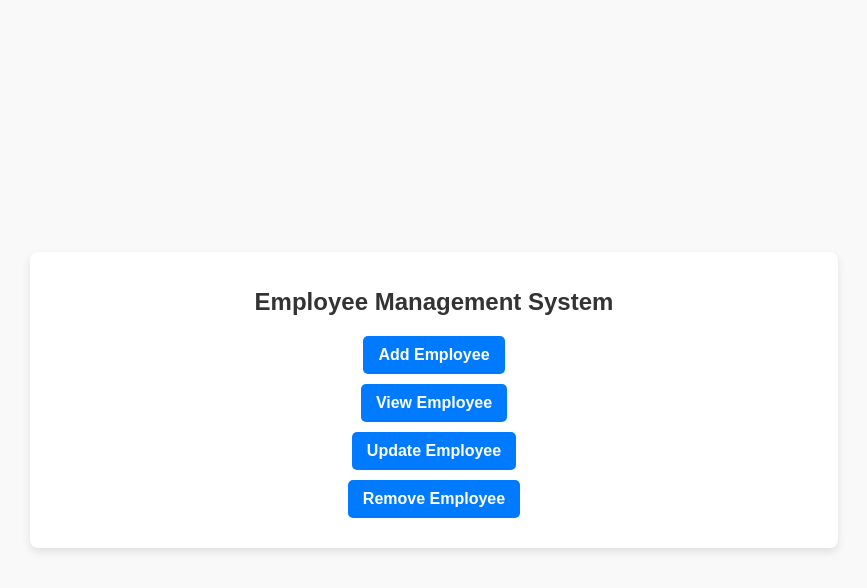
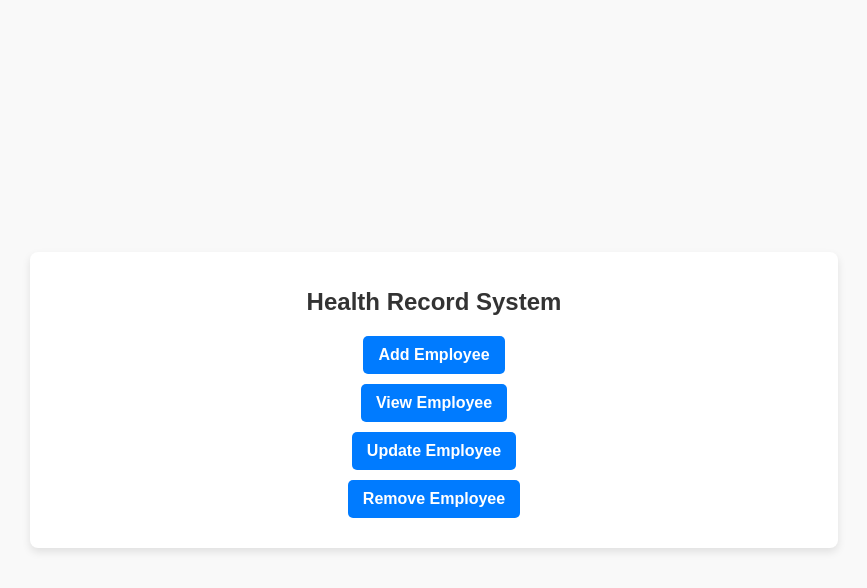
Before and after one commit to FunkyAtoms/HPR_3rd_Prot, a PHP site: page / in a window 1280 px wide. Shown: the top 588 px of the page, without its empty margins (206-1073 px from the left). Run offline with PHP 8.4, Linux system fonts and the light colour scheme.

Commit message:
Add files via upload

```diff
--- a/generate_pdf.php
+++ b/generate_pdf.php
@@ -1,4 +1,5 @@
 <?php
+ob_start(); // Start output buffering
 require_once 'libs/fpdf/fpdf.php'; // Include FPDF library
 include 'connector.php';
 
@@ -179,7 +180,7 @@ if ($_SERVER['REQUEST_METHOD'] === 'POST' && isset($_POST['EmployeeID'])) {
         $pdf->Cell(0, 10, 'No school clinic records found.', 0, 1);
     }
 
-    // Output PDF
+    ob_end_clean(); // Clear the output buffer
     $pdf->Output('Employee_Health_Record.pdf', 'I');
 }
 ?>
--- a/index.php
+++ b/index.php
@@ -3,12 +3,12 @@
 <head>
     <meta charset="UTF-8">
     <meta name="viewport" content="width=device-width, initial-scale=1.0">
-    <title>Employee Management System</title>
+    <title>Health Record System</title>
     <link rel="stylesheet" href="styles/index.css"> <!-- Link to the new CSS file -->
 </head>
 <body>
     <div class="container">
-        <h1>Employee Management System</h1>
+        <h1>Health Record System</h1>
         <ul class="menu">
             <li><a href="add_employee.php">Add Employee</a></li>
             <li><a href="view_employee.php">View Employee</a></li>
```
